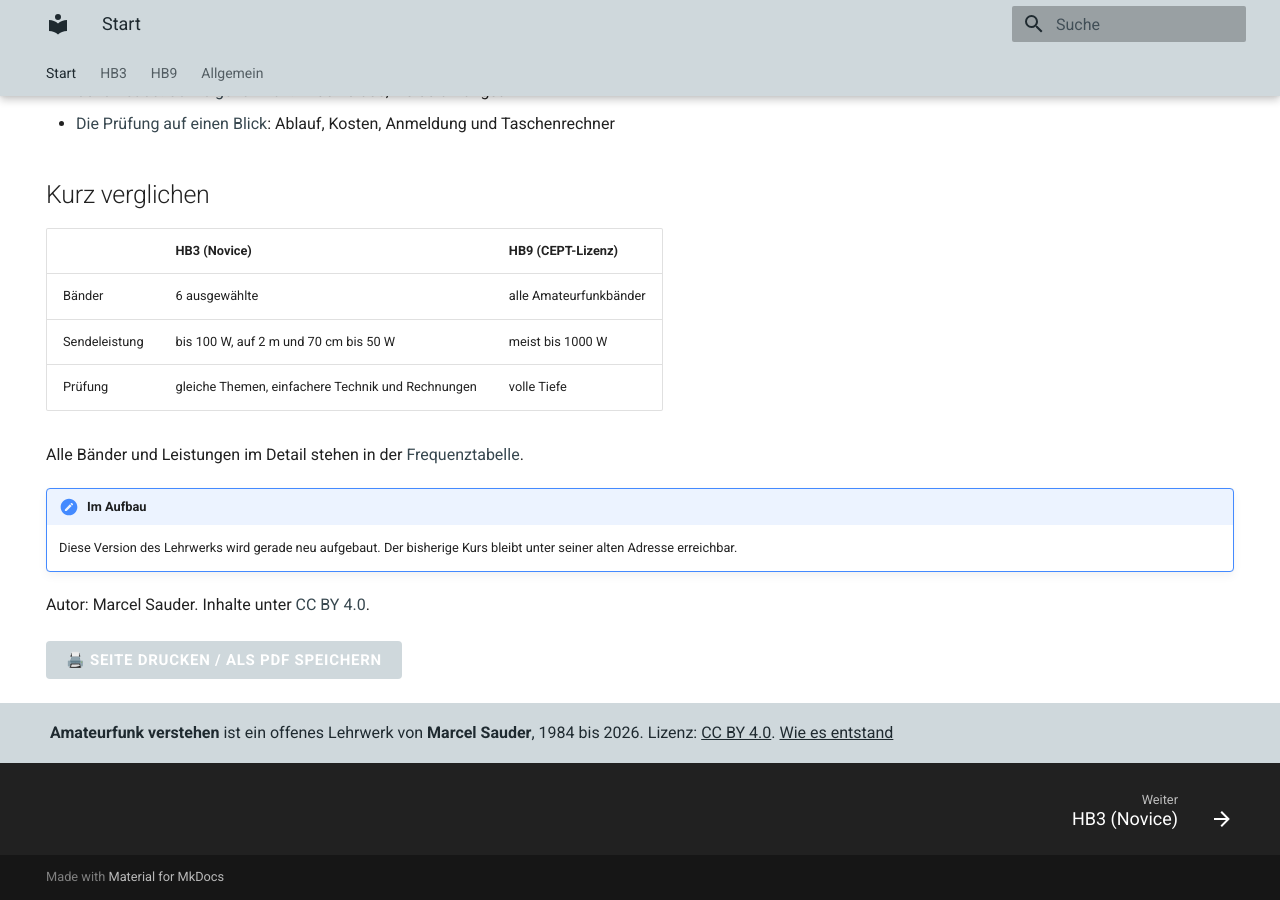
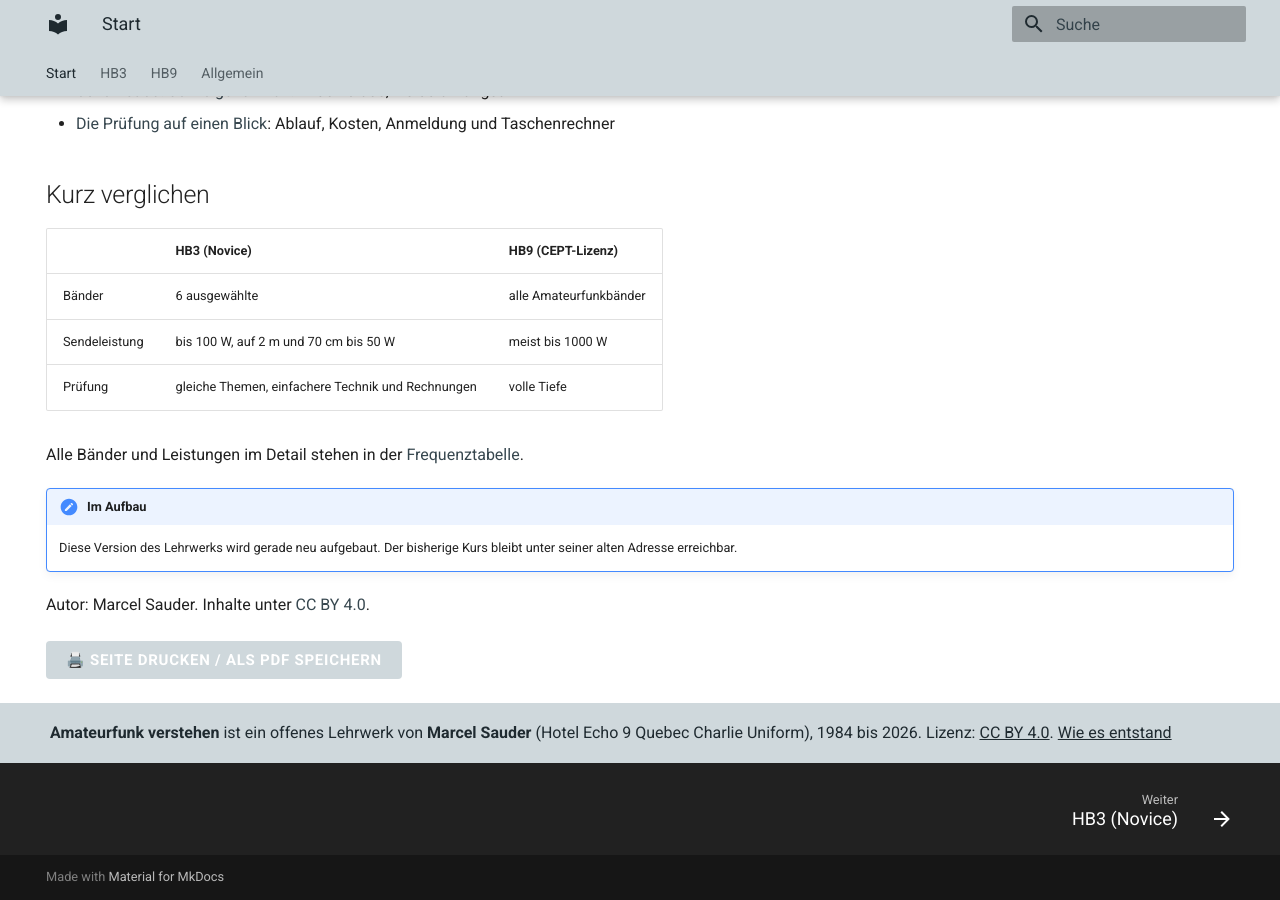
Before and after one commit to MaShaoDe/Amateurfunk-verstehen, an MkDocs documentation site: the page built from docs/index.md, in a window 1280 px wide and 900 px high, scrolled down 648 px. Built offline with MkDocs 1.6.1 and Material for MkDocs 9.7.7, drawn with Linux system fonts in a browser that asks for light colours.

Commit message:
Fusszeile: Rufzeichen buchstabiert ergänzt

```diff
--- a/overrides/main.html
+++ b/overrides/main.html
@@ -5,7 +5,7 @@
 {% block footer %}
   <div class="autor-fuss">
     <div class="autor-fuss__inhalt">
-      <strong>Amateurfunk verstehen</strong> ist ein offenes Lehrwerk von <strong>Marcel Sauder</strong>, 1984 bis 2026.
+      <strong>Amateurfunk verstehen</strong> ist ein offenes Lehrwerk von <strong>Marcel Sauder</strong> (Hotel Echo 9 Quebec Charlie Uniform), 1984 bis 2026.
       Lizenz: <a href="https://creativecommons.org/licenses/by/4.0/deed.de">CC BY 4.0</a>.
       <a href="{{ 'allgemein/ueber-dieses-lehrwerk.html' | url }}">Wie es entstand</a>
     </div>
```
